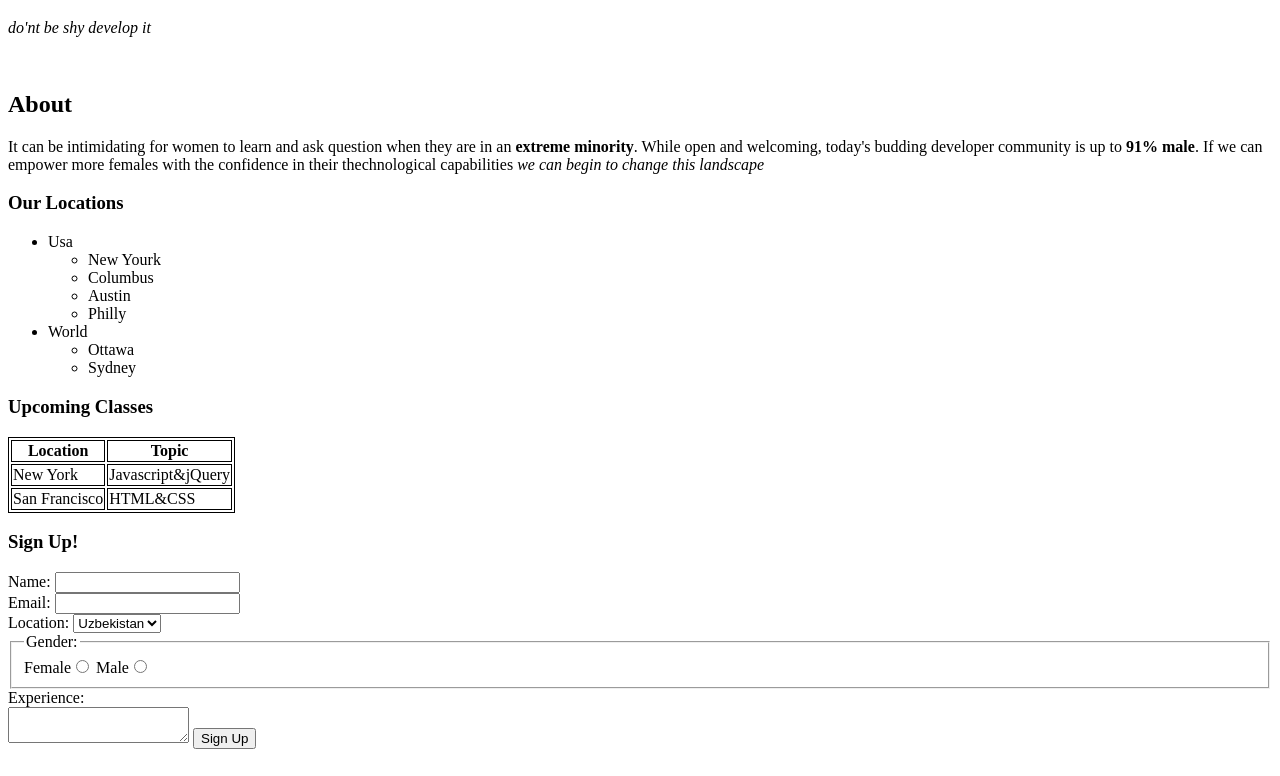
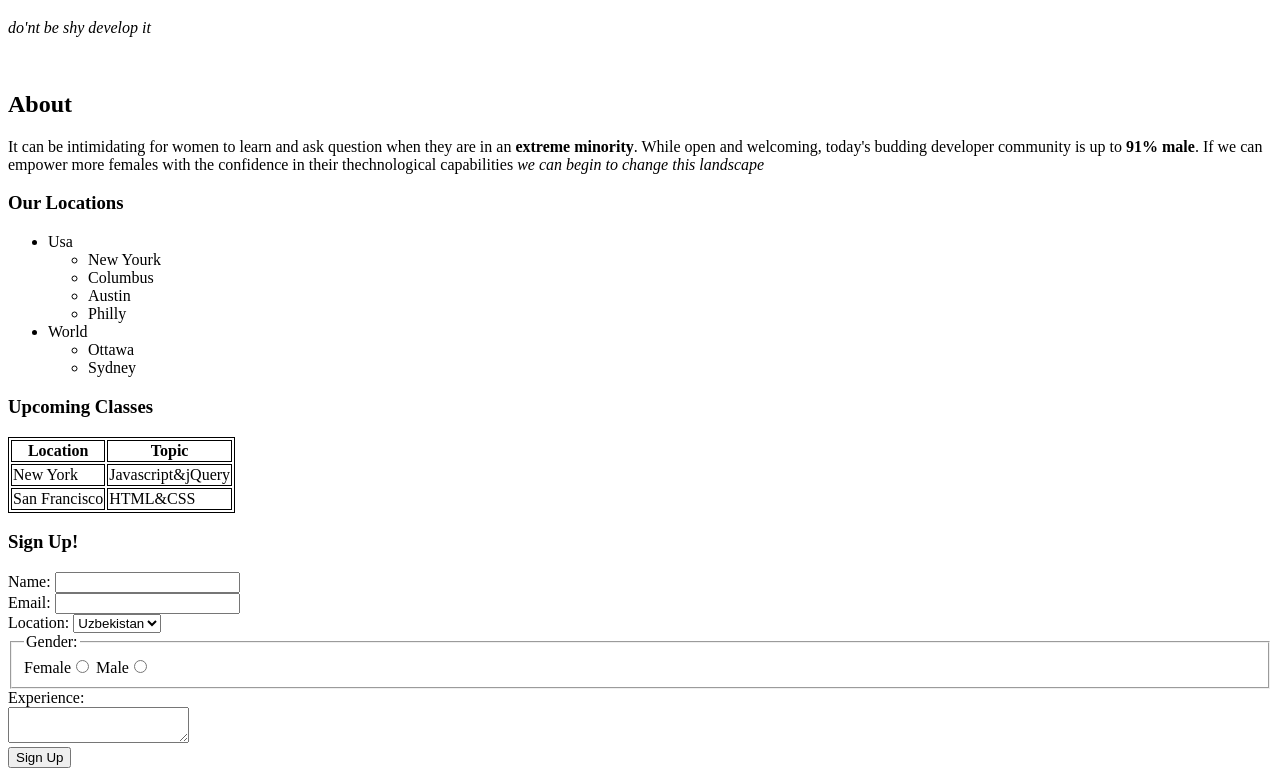
Before and after one commit to Zafarbekabduqodirov/aasn, a plain HTML site: page index.html in a window 1280 px wide. Shown: the part 61-837 px from the top of the page. Drawn offline with Linux system fonts and the light colour scheme.

Commit message:
to'g'irladim

```diff
--- a/index.html
+++ b/index.html
@@ -61,7 +61,7 @@
    	Male<input type="radio" required="required" name="aaa">
    </fieldset>
    <label for="d">Experience:</label><br>
-   <textarea id="d"></textarea>
+   <textarea id="d"></textarea><br>
    <button>Sign Up</button>
    </form>
     </body>
```
